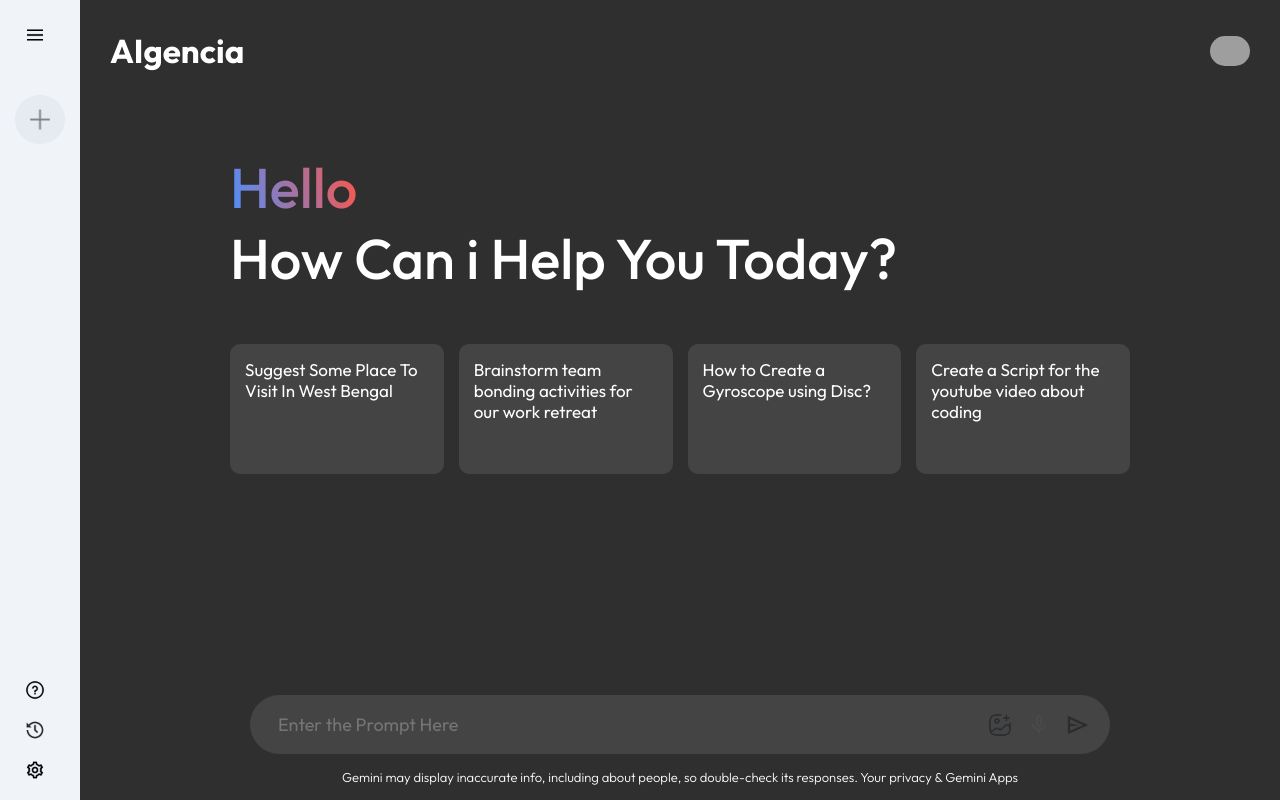
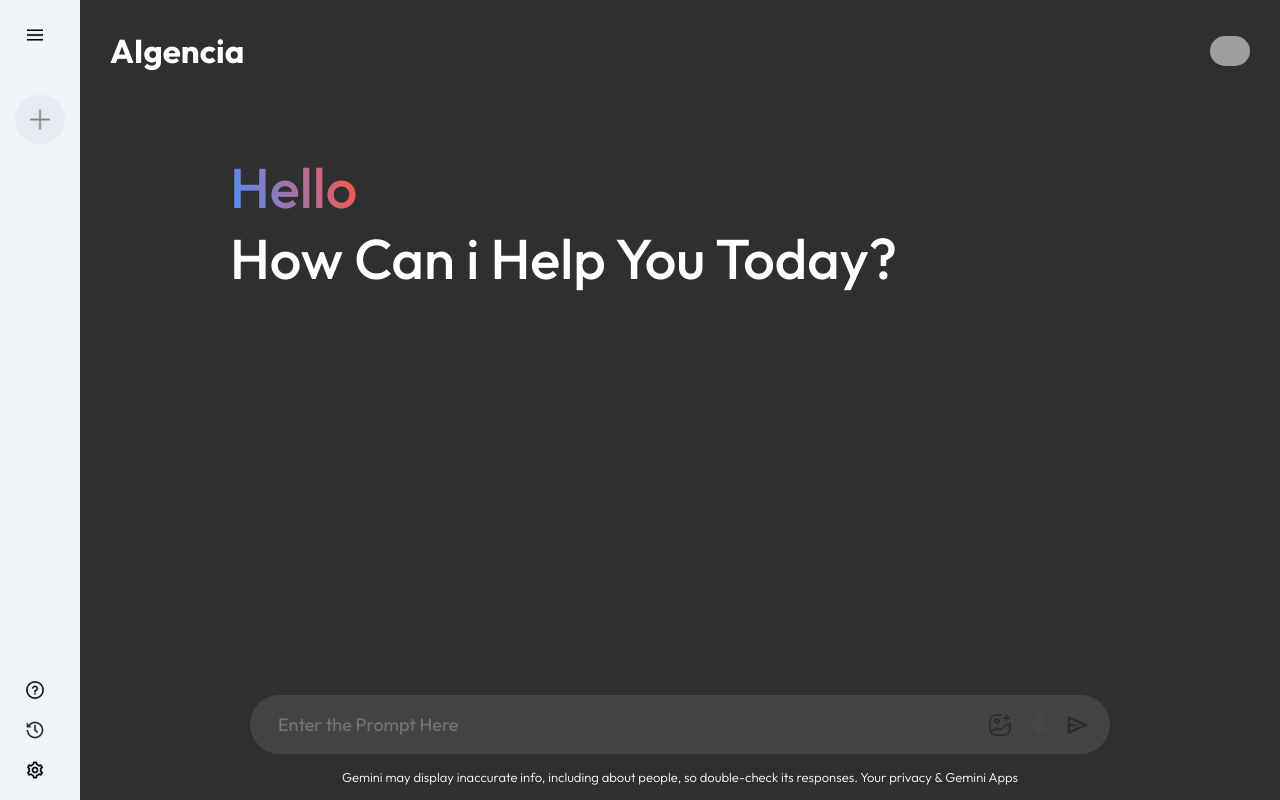
Before and after one commit to nthabelengaedenmanell/AIgencia, a React (Vite) app: page / in a window 1280 px wide. Built offline with nearby package versions, Linux system fonts and the light colour scheme; grey boxes are pictures that could not be loaded.

Commit message:
fixed file upload feature

```diff
--- a/src/components/main/Main.jsx
+++ b/src/components/main/Main.jsx
@@ -1,8 +1,8 @@
-import { useContext, useCallback, useState } from "react";
+import { useContext, useCallback } from "react";
+import { useDropzone } from "react-dropzone"; // You'll need to install this package
 import { assets } from "../../assets/assets";
 import "./main.css";
 import { Context } from "../../context/Context";
-import { useDropzone } from 'react-dropzone';
 
 const Main = () => {
   const {
@@ -13,19 +13,23 @@ const Main = () => {
     resultData,
     setInput,
     input,
+    // Add these to your context
+    handleFileUpload,
+    uploadedFile,
   } = useContext(Context);
 
-    const [pdfFile, setPdfFile] = useState(null);
+  const handleCardClick = (promptText) => {
+    setInput(promptText);
+  };
 
-    const onDrop = useCallback(acceptedFiles => {
+  const onDrop = useCallback((acceptedFiles) => {
     const file = acceptedFiles[0];
-        if (file?.type === 'application/pdf') {
-            setPdfFile(file);
-            // You can add additional handling here, like reading the PDF content
+    if (file?.type === "application/pdf") {
+      handleFileUpload(file);
     } else {
-            alert('Please upload a PDF file');
+      alert("Please upload a PDF file");
     }
-    }, []);
+  }, [handleFileUpload]);
 
   const { getRootProps, getInputProps, isDragActive } = useDropzone({
     onDrop,
@@ -34,10 +38,6 @@ const Main = () => {
     },
     multiple: false
   });
-
-    const handleCardClick = (promptText) => {
-        setInput(promptText);
-    };
 
   return (
     <div className="main">
@@ -55,42 +55,7 @@ const Main = () => {
               <p>How Can i Help You Today?</p>
             </div>
             <div className="cards">
-                            <div
-                                className="card"
-                                onClick={() =>
-                                    handleCardClick("Suggest Some Place To Visit In West Bengal")
-                                }
-                            >
-                                <p>Suggest Some Place To Visit In West Bengal </p>
-                            </div>
-                            <div
-                                className="card"
-                                onClick={() =>
-                                    handleCardClick(
-                                        "Brainstorm team bonding activities for our work retreat"
-                                    )
-                                }
-                            >
-                                <p>Brainstorm team bonding activities for our work retreat </p>
-                            </div>
-                            <div
-                                className="card"
-                                onClick={() =>
-                                    handleCardClick("How to Create a Gyroscope using Disc?")
-                                }
-                            >
-                                <p>How to Create a Gyroscope using Disc?</p>
-                            </div>
-                            <div
-                                className="card"
-                                onClick={() => {
-                                    handleCardClick(
-                                        "Create a Script for the youtube video about coding "
-                                    );
-                                }}
-                            >
-                                <p>Create a Script for the youtube video about coding </p>
-                            </div>
+              {/* ... your existing cards ... */}
             </div>
           </>
         ) : (
@@ -117,36 +82,32 @@ const Main = () => {
         <div className="main-bottom">
           <div className="search-box">
             <input
-                            onChange={(e) => {
-                                setInput(e.target.value);
-                            }}
+              onChange={(e) => setInput(e.target.value)}
               value={input}
               type="text"
               placeholder="Enter the Prompt Here"
             />
             <div>
-                            <div {...getRootProps()} className="dropzone">
+              <div {...getRootProps()} className="file-upload-area">
                 <input {...getInputProps()} />
                 <img
                   src={assets.gallery_icon}
                   alt="Upload PDF"
-                                    className={isDragActive ? 'drag-active' : ''}
+                  className="upload-icon"
                 />
               </div>
               <img src={assets.mic_icon} alt="" />
               <img
                 src={assets.send_icon}
                 alt=""
-                                onClick={() => {
-                                    onSent();
-                                }}
+                onClick={onSent}
               />
             </div>
           </div>
-                    {pdfFile && (
-                        <div className="pdf-info">
-                            <p>Uploaded: {pdfFile.name}</p>
-                            <button onClick={() => setPdfFile(null)}>Remove</button>
+          {uploadedFile && (
+            <div className="uploaded-file">
+              <p>Uploaded: {uploadedFile.name}</p>
+              <button onClick={() => handleFileUpload(null)}>Remove</button>
             </div>
           )}
           <div className="bottom-info">
```
Lines whose indentation alone changed are shown as unchanged.
